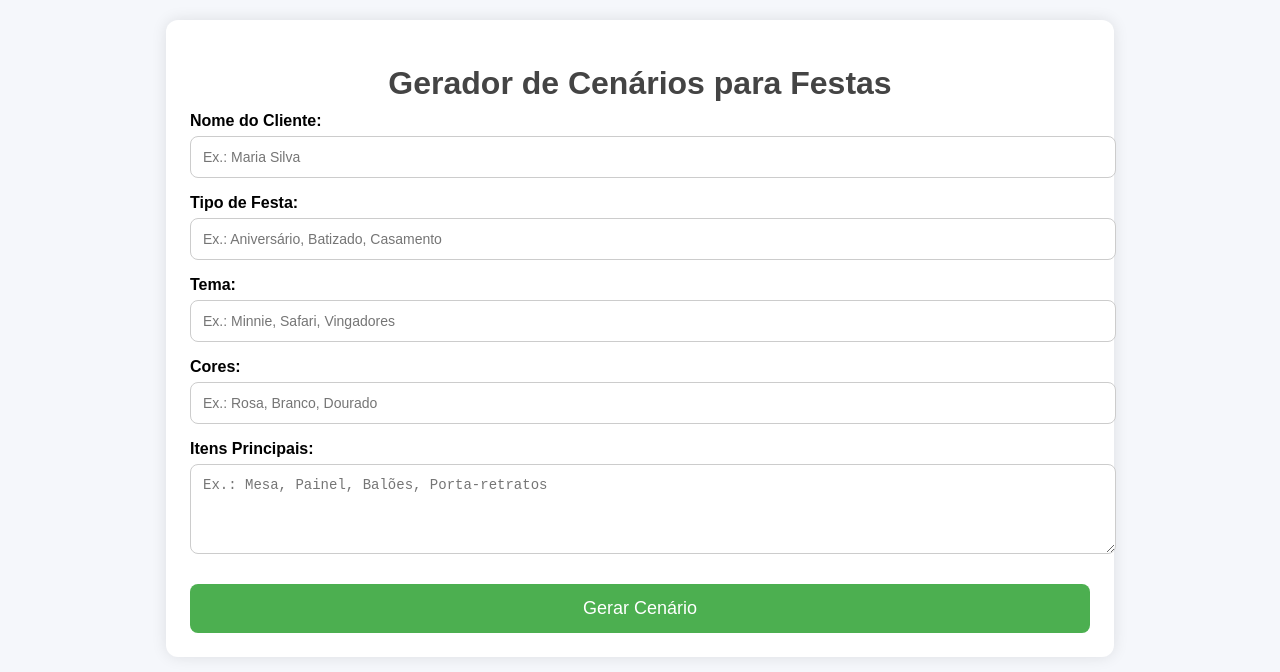
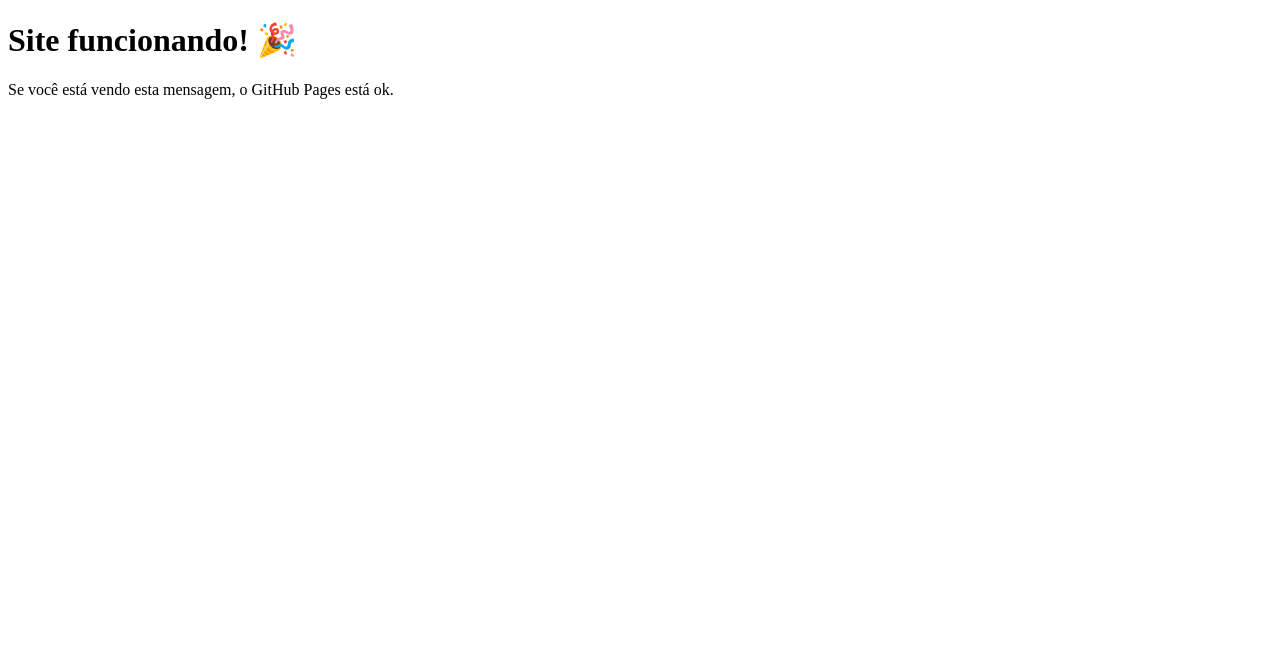
Before and after one commit to frcardosofrc/frcardosofrc.github.io, a plain HTML site: page index.html in a window 1280 px wide. Drawn offline with Linux system fonts and the light colour scheme.

Commit message:
Update index.html

```diff
--- a/index.html
+++ b/index.html
@@ -1,128 +1,11 @@
-
 <!DOCTYPE html>
 <html lang="pt-BR">
 <head>
   <meta charset="UTF-8" />
-  <meta name="viewport" content="width=device-width, initial-scale=1.0" />
-  <title>Gerador de Cenários para Festas</title>
-  <style>
-    body {
-      font-family: Arial, sans-serif;
-      background: #f5f7fb;
-      margin: 0;
-      padding: 0;
-    }
-
-    .container {
-      max-width: 900px;
-      margin: 20px auto;
-      background: #ffffff;
-      padding: 24px;
-      border-radius: 12px;
-      box-shadow: 0 0 15px rgba(0, 0, 0, 0.1);
-    }
-
-    h1 {
-      text-align: center;
-      color: #444;
-      margin-bottom: 10px;
-    }
-
-    label {
-      font-size: 16px;
-      font-weight: bold;
-      margin-bottom: 6px;
-      display: block;
-    }
-
-    textarea, input, select {
-      width: 100%;
-      padding: 12px;
-      margin-bottom: 16px;
-      border: 1px solid #ccc;
-      border-radius: 8px;
-      font-size: 14px;
-    }
-
-    button {
-      width: 100%;
-      background: #4CAF50;
-      color: white;
-      padding: 14px;
-      border: none;
-      border-radius: 8px;
-      font-size: 18px;
-      cursor: pointer;
-      margin-top: 10px;
-    }
-
-    button:hover {
-      background: #43a047;
-    }
-
-    .resultado {
-      margin-top: 25px;
-      background: #eef5ff;
-      padding: 20px;
-      border-left: 5px solid #4a90e2;
-      border-radius: 8px;
-    }
-
-  </style>
+  <title>Site da Fábrica de Cenários</title>
 </head>
 <body>
-
-  <div class="container">
-    <h1>Gerador de Cenários para Festas</h1>
-
-    <label>Nome do Cliente:</label>
-    <input type="text" id="cliente" placeholder="Ex.: Maria Silva">
-
-    <label>Tipo de Festa:</label>
-    <input type="text" id="tipo" placeholder="Ex.: Aniversário, Batizado, Casamento">
-
-    <label>Tema:</label>
-    <input type="text" id="tema" placeholder="Ex.: Minnie, Safari, Vingadores">
-
-    <label>Cores:</label>
-    <input type="text" id="cores" placeholder="Ex.: Rosa, Branco, Dourado">
-
-    <label>Itens Principais:</label>
-    <textarea id="itens" rows="4" placeholder="Ex.: Mesa, Painel, Balões, Porta-retratos"></textarea>
-
-    <button onclick="gerar()">Gerar Cenário</button>
-
-    <div id="resultado" class="resultado" style="display:none;"></div>
-  </div>
-
-<script>
-function gerar() {
-  let cliente = document.getElementById("cliente").value;
-  let tipo = document.getElementById("tipo").value;
-  let tema = document.getElementById("tema").value;
-  let cores = document.getElementById("cores").value;
-  let itens = document.getElementById("itens").value;
-
-  if (!cliente || !tipo || !tema) {
-    alert("Preencha os campos obrigatórios!");
-    return;
-  }
-
-  let texto = `
-    <h2>Cenário Gerado</h2>
-    <p><strong>Cliente:</strong> ${cliente}</p>
-    <p><strong>Tipo de Festa:</strong> ${tipo}</p>
-    <p><strong>Tema:</strong> ${tema}</p>
-    <p><strong>Cores:</strong> ${cores}</p>
-    <p><strong>Itens Principais:</strong><br>${itens.replace(/\n/g, "<br>")}</p>
-    <p style="margin-top:20px;">🎉 Cenário criado automaticamente com base nas informações preenchidas.</p>
-  `;
-
-  let box = document.getElementById("resultado");
-  box.innerHTML = texto;
-  box.style.display = "block";
-}
-</script>
-
+  <h1>Site funcionando! 🎉</h1>
+  <p>Se você está vendo esta mensagem, o GitHub Pages está ok.</p>
 </body>
 </html>
```
